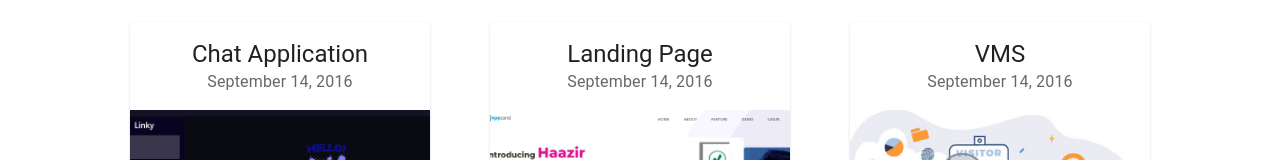
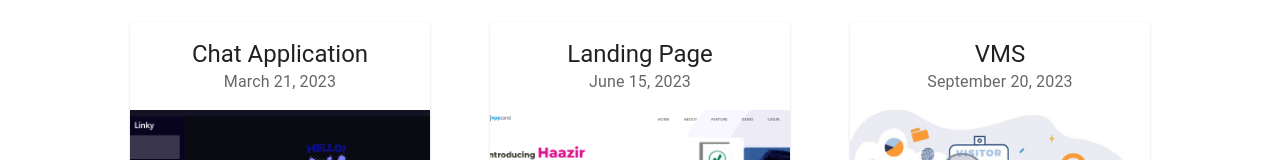
Before and after one commit to SahilPawar10/React_Portfolio, a React (Create React App) app: page /projects in a window 1280 px wide. Shown: the part 198-358 px from the top of the page. Built offline with nearby package versions, Linux system fonts and the light colour scheme; a web font is replaced by a local one.

Commit message:
changes_on_1_Nov

```diff
--- a/src/components/About/about.css
+++ b/src/components/About/about.css
@@ -224,7 +224,7 @@ h4 {
     position: relative;
   }
   .contactbutton {
-    margin-left: -15px;
+    margin-left: -16px;
     margin-bottom: 20px;
   }
   .about-info {
@@ -237,6 +237,12 @@ h4 {
     display: block;
     flex: 0 0 100%;
     max-width: 100%;
+  }
+  .social-links .github,
+  .linkdin,
+  .instagram,
+  .text-buttons {
+    margin: 2px 5px;
   }
   .eduaction,
   .experience {
--- a/src/components/Projects/Projects.jsx
+++ b/src/components/Projects/Projects.jsx
@@ -34,10 +34,7 @@ function Projects() {
       <div class="grid-container">
         <div class="grid-item">
           <Card sx={{ minWidth: 300 }}>
-            <CardHeader
-              title="Chat Application"
-              subheader="September 14, 2016"
-            />
+            <CardHeader title="Chat Application" subheader="March 21, 2023" />
             <CardMedia
               // sx={{ height: 300 }}
               component="img"
@@ -62,7 +59,7 @@ function Projects() {
         </div>
         <div class="grid-item">
           <Card sx={{ minWidth: 300 }}>
-            <CardHeader title="Landing Page" subheader="September 14, 2016" />
+            <CardHeader title="Landing Page" subheader="June 15, 2023" />
             <CardMedia
               component="img"
               height="194"
@@ -72,7 +69,7 @@ function Projects() {
             <CardContent></CardContent>
             <CardActions disableSpacing>
               <IconButton aria-label="add to favorites">
-                <a href="#">
+                <a href="https://github.com/SahilPawar10/Landingpage">
                   <GitHubIcon />
                 </a>
               </IconButton>
@@ -86,7 +83,7 @@ function Projects() {
         </div>
         <div class="grid-item">
           <Card sx={{ minWidth: 300 }}>
-            <CardHeader title="VMS" subheader="September 14, 2016" />
+            <CardHeader title="VMS" subheader="September 20, 2023" />
             <CardMedia
               component="img"
               height="194"
--- a/src/components/navbar/navbar.css
+++ b/src/components/navbar/navbar.css
@@ -144,6 +144,7 @@ nav ul li a:hover {
 
 @media (max-width: 412px) {
   .logo {
+    margin-left: -90px;
     /* margin-left: -662px; */
     /* width: 100px;
     margin-top: 30px; */
```
